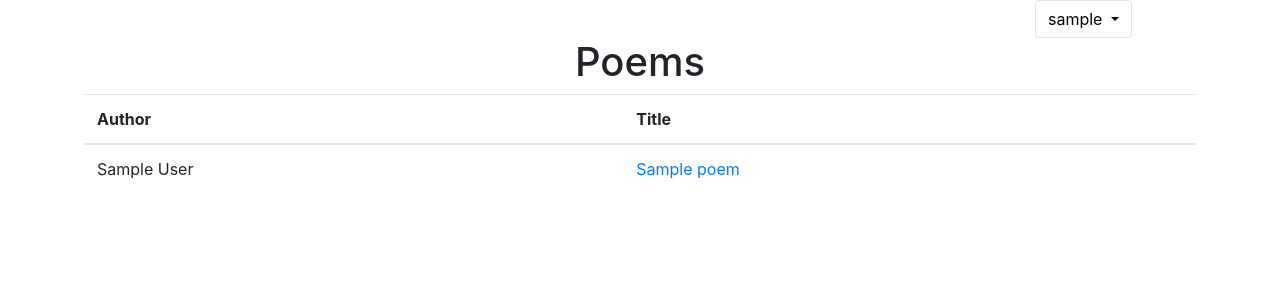
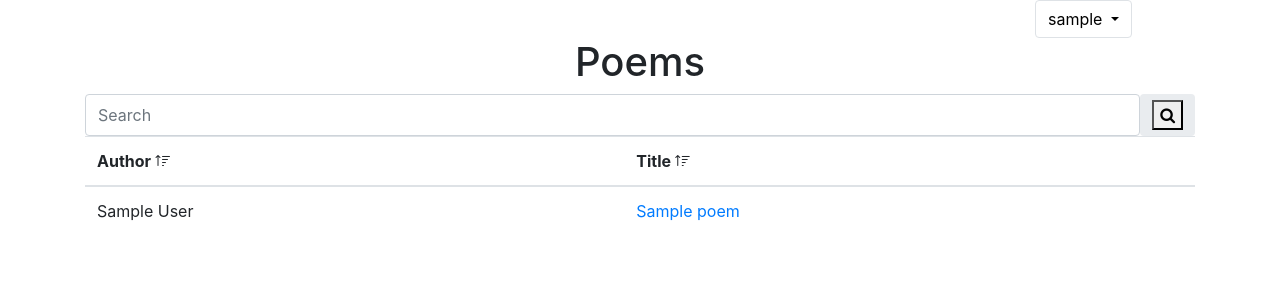
Before and after one commit to mumtozvalijonov/poems, a Django app: page /poems/ in a window 1280 px wide. Shown: the top 300 px of the page. Run offline with Django 3.2, Linux system fonts and the light colour scheme; a user stored in the database is signed in; tables that the repository leaves empty hold one stand-in row (values such as "Sample post"); parts of the project's set-up code (start-up, migrations or seed data) failed here and were passed over; some libraries are stand-ins or nearby versions.

Commit message:
Sort and filter

```diff
--- a/poem/templates/poem/poems.html
+++ b/poem/templates/poem/poems.html
@@ -4,10 +4,29 @@
 <div class="container">
 
 <h1 class="text-center">Poems</h1>
+    <form class="input-group rounded" action="{% url 'poems' %}" method="get">
+        <input id='search' type="search" class="form-control rounded" placeholder="Search" value="{{search}}" aria-label="Search"
+        aria-describedby="search-addon" name="search" />
+        <span class="input-group-text border-0" id="search-addon">
+        <button type="submit" value="Search"><i class="fa fa-search"></i></button>
+        </span>
+    </form>
     <table class="table">
         <thead>
-            <th>Author</th>
-            <th>Title</th>
+            <th>Author
+                {% if sort_by_author == 'asc' %}
+                <i onclick="sortByAuthor('desc')" class="bi bi-sort-up"></i>
+                {% else %}
+                <i onclick="sortByAuthor('asc')" class="bi bi-sort-down"></i>
+                {% endif %}
+            </th>
+            <th>Title
+                {% if sort_by_name == 'asc' %}
+                <i onclick="sortByName('desc')" class="bi bi-sort-up"></i>
+                {% else %}
+                <i onclick="sortByName('asc')" class="bi bi-sort-down"></i>
+                {% endif %}
+            </th>
         </thead>
         <tbody>
             {% for p in poems %}
@@ -20,4 +39,16 @@
     </table>
 </div>
 
+<script>
+function sortByAuthor(order) {
+    var search = document.getElementById('search').value
+    location.href = '{% url "poems" %}?sort_by_author=' + order + '&sort_by_name=' + '{{sort_by_name}}' + '&search=' + search;
+}
+
+function sortByName(order) {
+    var search = document.getElementById('search').value
+    location.href = '{% url "poems" %}?sort_by_name=' + order + '&sort_by_author=' + '{{sort_by_author}}' + '&search=' + search;
+}
+</script>
+
 {% endblock %}
--- a/poem/views.py
+++ b/poem/views.py
@@ -2,6 +2,7 @@ from django.http.response import HttpResponse
 from django.shortcuts import redirect, render, reverse
 from django.contrib.auth.decorators import login_required
 from django.db.utils import IntegrityError
+from django.db.models import Q
 
 from poem.forms import CommentForm, PoemForm
 
@@ -10,8 +11,31 @@ from .models import Poem
 
 @login_required(login_url='/accounts/login')
 def get_all_poems(request):
-    poems = Poem.objects.all()
-    return render(request, 'poem/poems.html', context={'poems': poems})
+    search = request.GET.get('search', '')
+    sort_by_author = request.GET.get('sort_by_author', 'asc')
+    sort_by_name = request.GET.get('sort_by_name', 'asc')
+    sorting = (
+        'author__last_name' if sort_by_author == 'asc' else '-author__last_name',
+        'name' if sort_by_name == 'asc' else '-name'
+    )
+    search_filter = []
+    if search:
+        search_filter.append(
+            Q(name__icontains=search) |
+            Q(author__first_name__icontains=search) |
+            Q(author__last_name__icontains=search)
+        )
+    poems = Poem.objects.filter(*search_filter).order_by(*sorting)
+    return render(
+        request,
+        'poem/poems.html',
+        context={
+            'poems': poems,
+            'search': search,
+            'sort_by_author': sort_by_author,
+            'sort_by_name': sort_by_name
+        }
+    )
 
 
 @login_required(login_url='/accounts/login')
--- a/templates/base.html
+++ b/templates/base.html
@@ -7,6 +7,8 @@
 
         <!-- Latest compiled and minified CSS -->
         <link rel="stylesheet" href="https://maxcdn.bootstrapcdn.com/bootstrap/4.0.0/css/bootstrap.min.css">
+        <link rel="stylesheet" href="https://cdn.jsdelivr.net/npm/bootstrap-icons@1.5.0/font/bootstrap-icons.css">
+        <link href="https://maxcdn.bootstrapcdn.com/font-awesome/4.2.0/css/font-awesome.min.css" rel="stylesheet">
 
         <!-- jQuery library -->
         <script src="https://ajax.googleapis.com/ajax/libs/jquery/3.5.1/jquery.min.js"></script>
```
